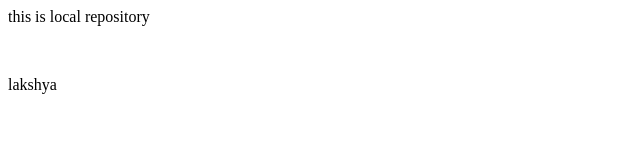
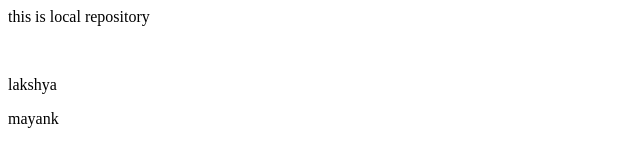
Before and after one commit to lakshyaps2002/localrepos, a plain HTML site: page index.html in a window 1280 px wide. Shown: the full height of the page, 0-640 px from the left. Drawn offline with Linux system fonts and the light colour scheme.

Commit message:
Add new features

```diff
--- a/index.html
+++ b/index.html
@@ -1,3 +1,4 @@
 <p>this is local repository </p>
 <br>
 <p>lakshya</p>
+<p>mayank</p>
```
